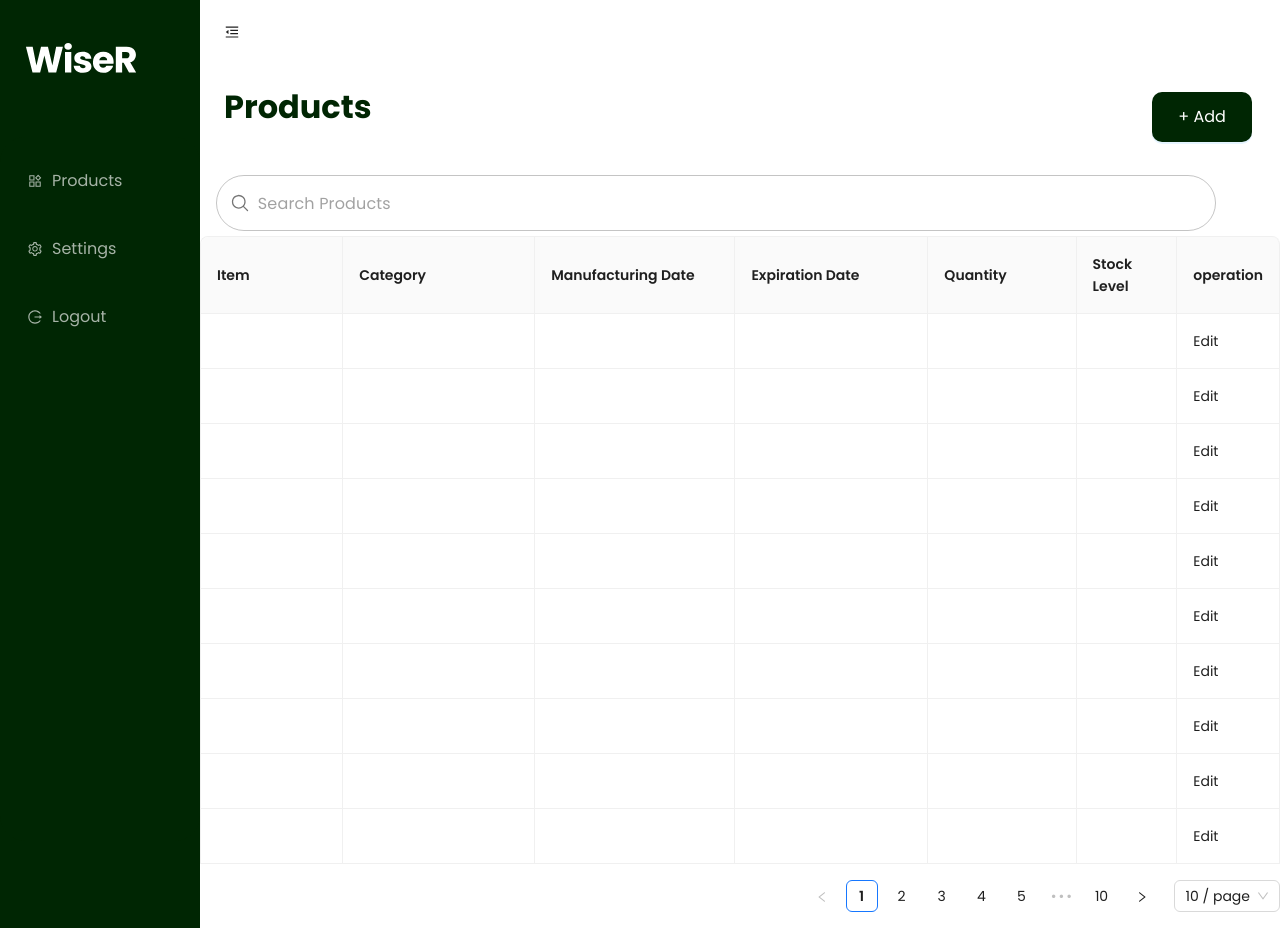
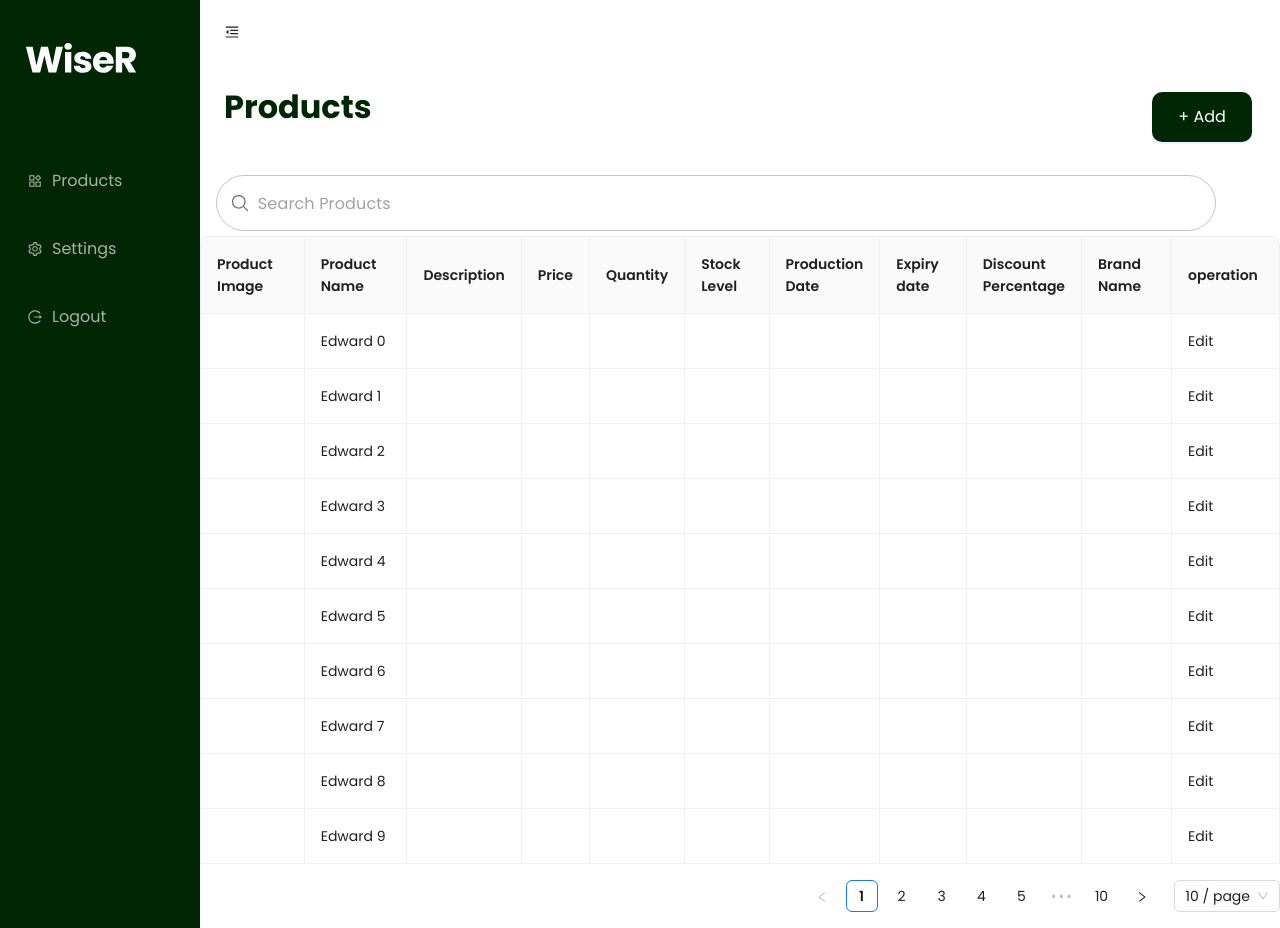
Before and after one commit to Somaiya-XI/capstoneprj, a React (Vite) app in the folder Frontend/: page /SupplierDashboard in a window 1280 px wide. Built offline with nearby package versions, Linux system fonts and the light colour scheme.

Commit message:
Supplier PropTypes

```diff
--- a/Frontend/src/pages/Supplier/Components/ProductTable.jsx
+++ b/Frontend/src/pages/Supplier/Components/ProductTable.jsx
@@ -107,15 +107,18 @@
 
 import React, { useState } from 'react';
 import { Form, Input, InputNumber, Popconfirm, Table, Typography } from 'antd';
+import PropTypes from 'prop-types';
+
 const originData = [];
 for (let i = 0; i < 100; i++) {
   originData.push({
     key: i.toString(),
-    name: `Edward ${i}`,
+    ProductName: `Edward ${i}`,
     age: 32,
     address: `London Park no. ${i}`,
   });
 }
+
 const EditableCell = ({
   editing,
   dataIndex,
@@ -150,16 +153,24 @@ const EditableCell = ({
     </td>
   );
 };
-const ProductTable = () => {
+
+const ProductTable = ({}) => {
   const [form] = Form.useForm();
   const [data, setData] = useState(originData);
   const [editingKey, setEditingKey] = useState('');
   const isEditing = (record) => record.key === editingKey;
   const edit = (record) => {
     form.setFieldsValue({
-      name: '',
-      age: '',
-      address: '',
+      ProductName: '',
+      ProductImage: '',
+      Description: '',
+      Price: '',
+      Quantity: '',
+      Stock: '',
+      ProductionDate: '',
+      ExpiryDate: '',
+      DiscountPercentage: '',
+      BrandName: '',
       ...record,
     });
     setEditingKey(record.key);
@@ -191,45 +202,70 @@ const ProductTable = () => {
   };
   const columns = [
     {
-      title: 'Item',
-      dataIndex: 'item',
-      width: '15%',
+      title: 'Product Image',
+      dataIndex: 'ProductImage',
+
       editable: true,
     },
     {
-      title: 'Category',
-      dataIndex: 'Category',
-      width: '20%',
+      title: 'Product Name',
+      dataIndex: 'ProductName',
+
       editable: true,
     },
     {
-      title: 'Manufacturing Date',
-      dataIndex: 'Manufacturing Date',
-      width: '20%',
+      title: 'Description',
+      dataIndex: 'Description',
+
       editable: true,
     },
     {
-      title: 'Expiration Date',
-      dataIndex: 'Expiration Date',
-      width: '20%',
+      title: 'Price',
+      dataIndex: 'Price',
+
       editable: true,
     },
     {
       title: 'Quantity',
       dataIndex: 'Quantity',
-      width: '15%',
+
       editable: true,
     },
     {
       title: 'Stock Level',
-      dataIndex: 'Stock Level',
-      width: '40%',
+      dataIndex: 'StockLevel',
+
+      editable: true,
+    },
+    {
+      title: 'Production Date',
+      dataIndex: 'ProductionDate',
+      width: "10%",
+      editable: true,
+    },
+    {
+      title: 'Expiry date',
+      dataIndex: 'ExpiryDate',
+
+      editable: true,
+    },
+    {
+      title: 'Discount Percentage',
+      dataIndex: 'DiscountPercentage',
+      width: "5%",
+      editable: true,
+    },
+    {
+      title: 'Brand Name',
+      dataIndex: 'BrandName',
+
       editable: true,
     },
 
     {
       title: 'operation',
       dataIndex: 'operation',
+      width: "10%",
       render: (_, record) => {
         const editable = isEditing(record);
         return editable ? (
@@ -262,7 +298,7 @@ const ProductTable = () => {
       ...col,
       onCell: (record) => ({
         record,
-        inputType: col.dataIndex === 'age' ? 'number' : 'text',
+        inputType: col.dataIndex === 'item' ? 'number' : 'text',
         dataIndex: col.dataIndex,
         title: col.title,
         editing: isEditing(record),
@@ -288,4 +324,18 @@ const ProductTable = () => {
     </Form>
   );
 };
+
+ProductTable.propTypes = {
+  ProductName: PropTypes.string,
+  ProductImage: PropTypes.string,
+  Description: PropTypes.string,
+  Price: PropTypes.number,
+  Quantity: PropTypes.number,
+  StockLevel: PropTypes.number,
+  ProductionDate: PropTypes.string,
+  ExpiryDate: PropTypes.string,
+  DiscountPercentage: PropTypes.number,
+  BrandName: PropTypes.string,
+};
+
 export default ProductTable;
--- a/Frontend/src/pages/Supplier/Components/Products.jsx
+++ b/Frontend/src/pages/Supplier/Components/Products.jsx
@@ -10,7 +10,6 @@ import ProductTable from './ProductTable';
 const Products = () => {
   return (
     <div className="SupplierDashboard">
-
       <div className="DashboardContent">
       <h3 className="HeaderTitle">Products</h3>
       <Button className="AddButton" type="primary" >
@@ -18,7 +17,6 @@ const Products = () => {
           </Button>
       </div>
         <DashboardHeader/>
-
         <ProductTable/>
 
     </div>
```
Also changed, not shown: Frontend/src/pages/Supplier/Components/AddProductModal.jsx (added, +174 -0 lines).
